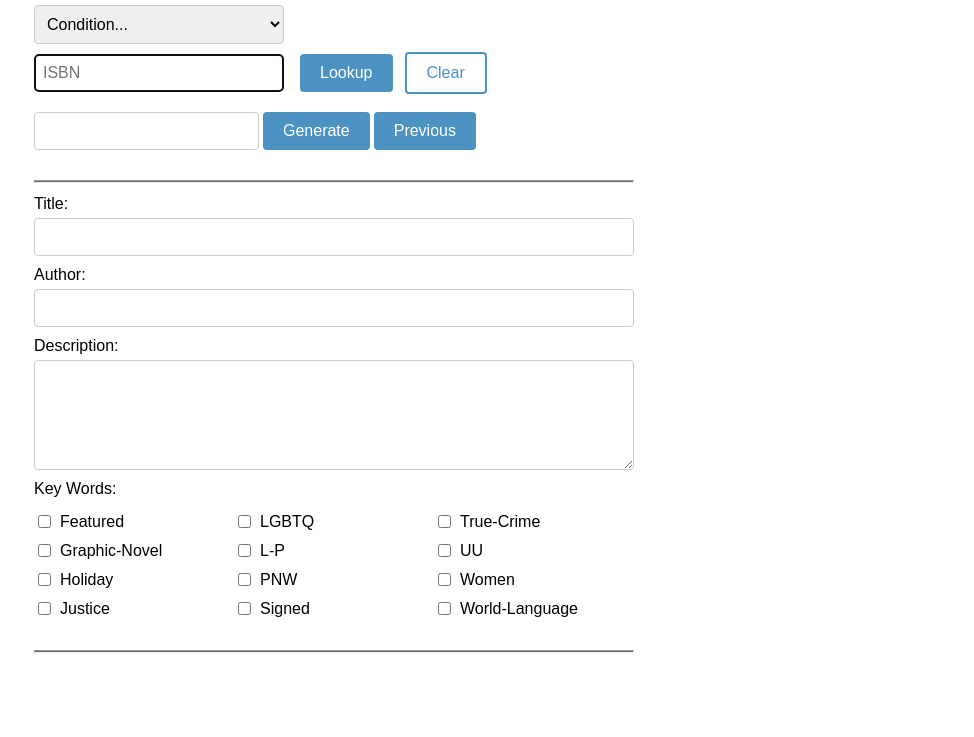
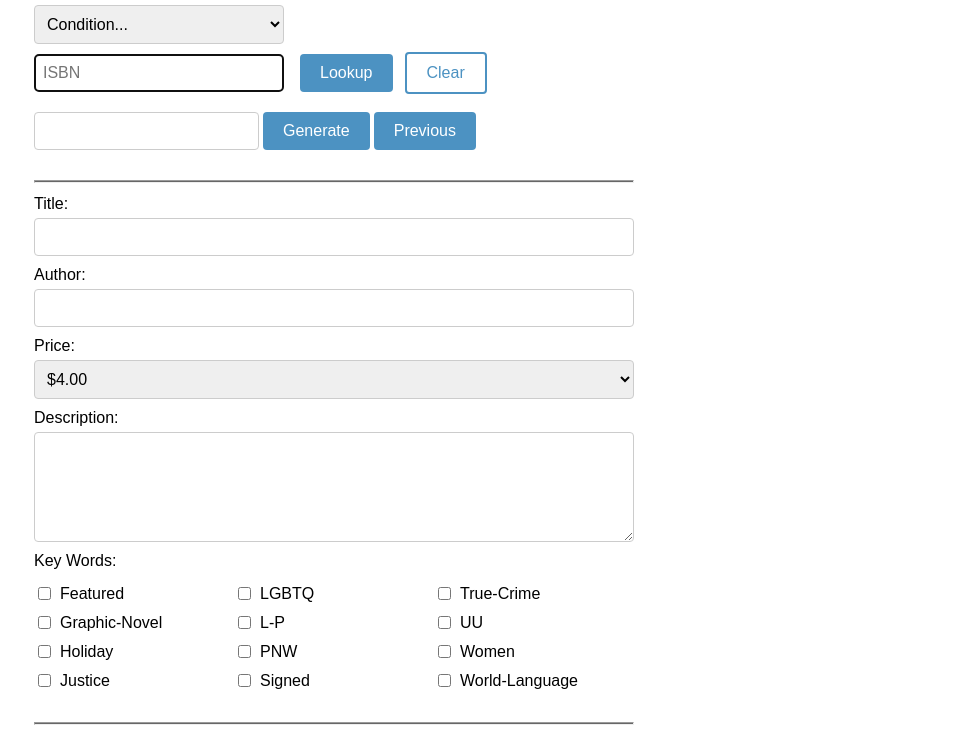
Before and after one commit to juniperart/juniperart.github.io, a website: page librarian/index.html in a window 1280 px wide. Shown: the part 160-897 px from the top of the page, without its empty margins (306-1280 px from the left). Before the commit the page ends 825 px from the top, so only its background shows below. Drawn offline with Linux system fonts and the light colour scheme; no server answers.

Commit message:
adding price dropdown

```diff
--- a/librarian/index.html
+++ b/librarian/index.html
@@ -318,6 +318,10 @@ hr {
             <input type="text" id="author-input" name="author">
             </div>
             <div class="form-group">
+            <label for="price-input">Price:</label>
+            <select id="price-input" name="price"></select>
+            </div>
+            <div class="form-group">
             <label for="description-input">Description:</label>
             <textarea id="description-input" name="description" rows="5"></textarea>
             </div>
--- a/librarian/librarian.js
+++ b/librarian/librarian.js
@@ -1,10 +1,25 @@
 const reviewPlaceholder = 'From recent Amazon/GoodReads reviews: ""; ""; ""';
+const defaultPrice = '4.00';
+
+const PRICE_OPTIONS = ['2.50', '3.00', '3.50', '4.00', '5.00', '6.00', '7.00', '8.00', '9.00', '10.00'];
+
+function renderPriceOptions() {
+    priceInput.innerHTML = '';
+    PRICE_OPTIONS.forEach(value => {
+        const option = document.createElement('option');
+        option.value = value; // plain number - this is what ends up in the generated output
+        option.textContent = `$${value}`; // dollar sign is just for display in the dropdown
+        if (value === defaultPrice) option.selected = true;
+        priceInput.appendChild(option);
+    });
+}
 
 let isbnInput
 let formatSelect
 let conditionSelect
 let titleInput
 let authorInput
+let priceInput
 let descriptionInput
 let links
 let output
@@ -30,6 +45,7 @@ function defineObjects() {
     conditionSelect = document.getElementById("condition-select")
     titleInput = document.getElementById("title-input")
     authorInput = document.getElementById("author-input")
+    priceInput = document.getElementById("price-input")
     descriptionInput = document.getElementById("description-input")
     links = document.getElementById("links")
     output = document.getElementById('output')
@@ -152,7 +168,7 @@ function generate(generate) {
         .replace(/[\u2122]/g, '')
         .replace(/(\r\n|\n|\r)/gm, '</p><p>')
         cleanDescription = '<p>' + cleanDescription + '</p>'
-        let outputText = `${title}{${authorInput.value}{${cleanDescription}{${getCheckedValues()}{${isbn}`
+        let outputText = `${title}{${authorInput.value}{${cleanDescription}{${getCheckedValues()}{${isbn}{${parseFloat(priceInput.value)}`
         outputText = outputText.replace(/(\r\n|\n|\r)/gm, "")
         output.value = outputText;
         if (generate) {
@@ -188,6 +204,7 @@ function clearAndFocus() {
     conditionSelect.value = '';
     titleInput.value = '';
     authorInput.value = '';
+    priceInput.value = defaultPrice;
     descriptionInput.value = '';
     links.innerHTML = '';
     output.value = '';
@@ -515,6 +532,7 @@ window.addEventListener("load", async function () {
     document.getElementById("isbn-input").focus();
     defineObjects()
     renderCheckboxes()
+    renderPriceOptions()
     try {
         const invRows = await fetchSheetRange('inventory!A:B');
         inventory = invRows.map(row => ({
```
